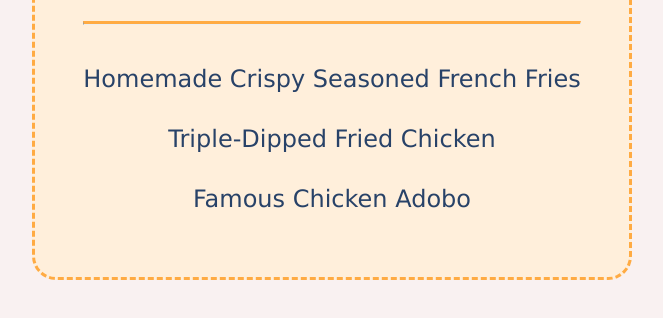
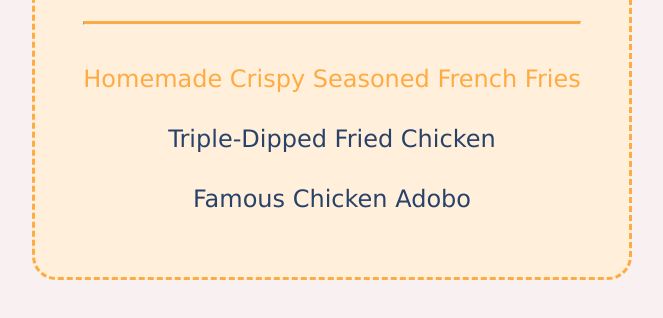
Before and after one commit to mkhrvl/odin-recipes, a plain HTML site: page index.html in a window 1280 px wide. In both pictures the pointer is over the link "Homemade Crispy Seasoned French Fries". Shown: the part 420-738 px from the top of the page, without its empty margins (308-971 px from the left). Drawn offline with Linux system fonts and the light colour scheme.

Commit message:
feat: change anchor color on hover to signify that is clickable

```diff
--- a/style.css
+++ b/style.css
@@ -64,6 +64,10 @@ a {
     color: var(--navy-blue);
 }
 
+#index a:hover {
+    color: var(--gold);
+}
+
 #index img {
     width: 300px;
 }
```
